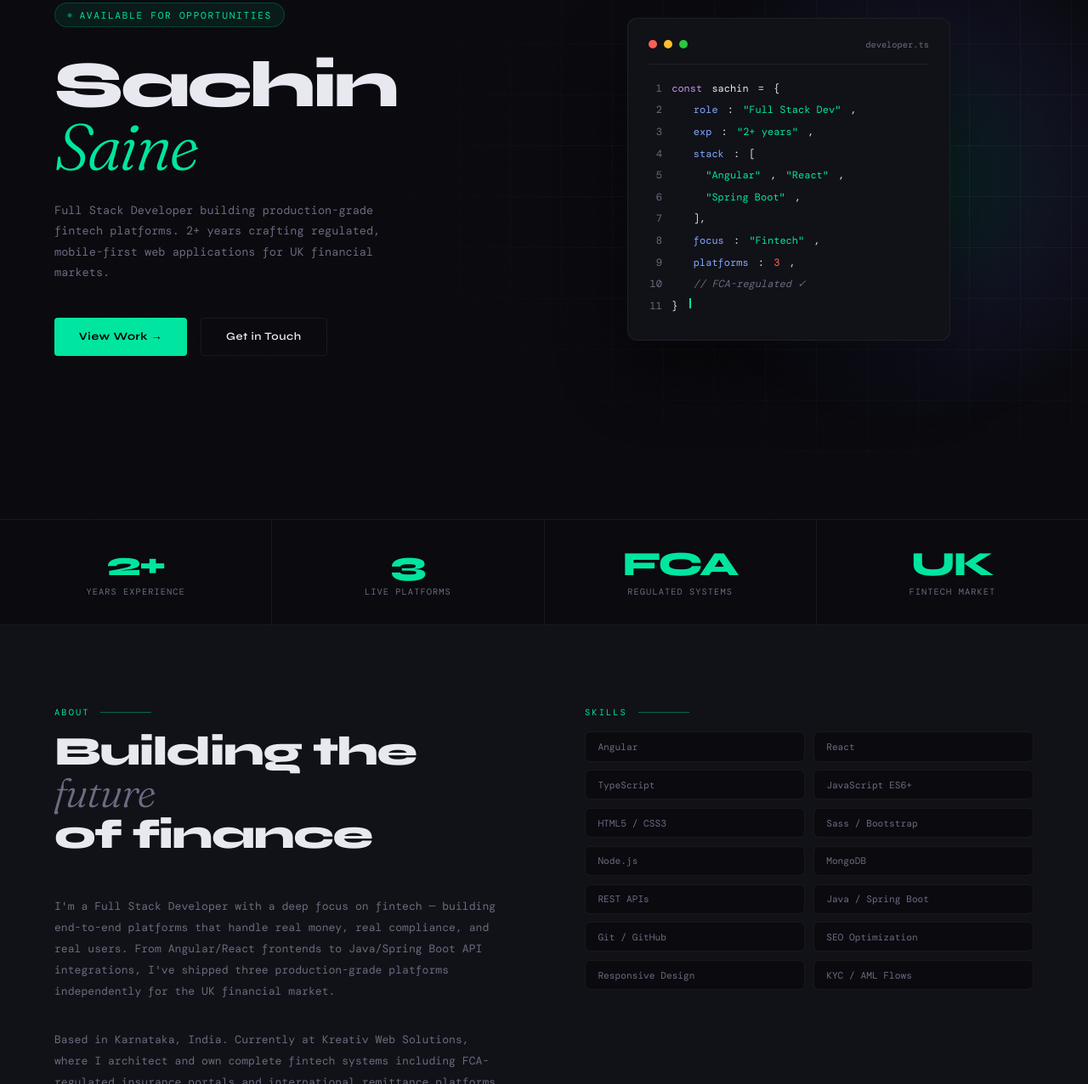
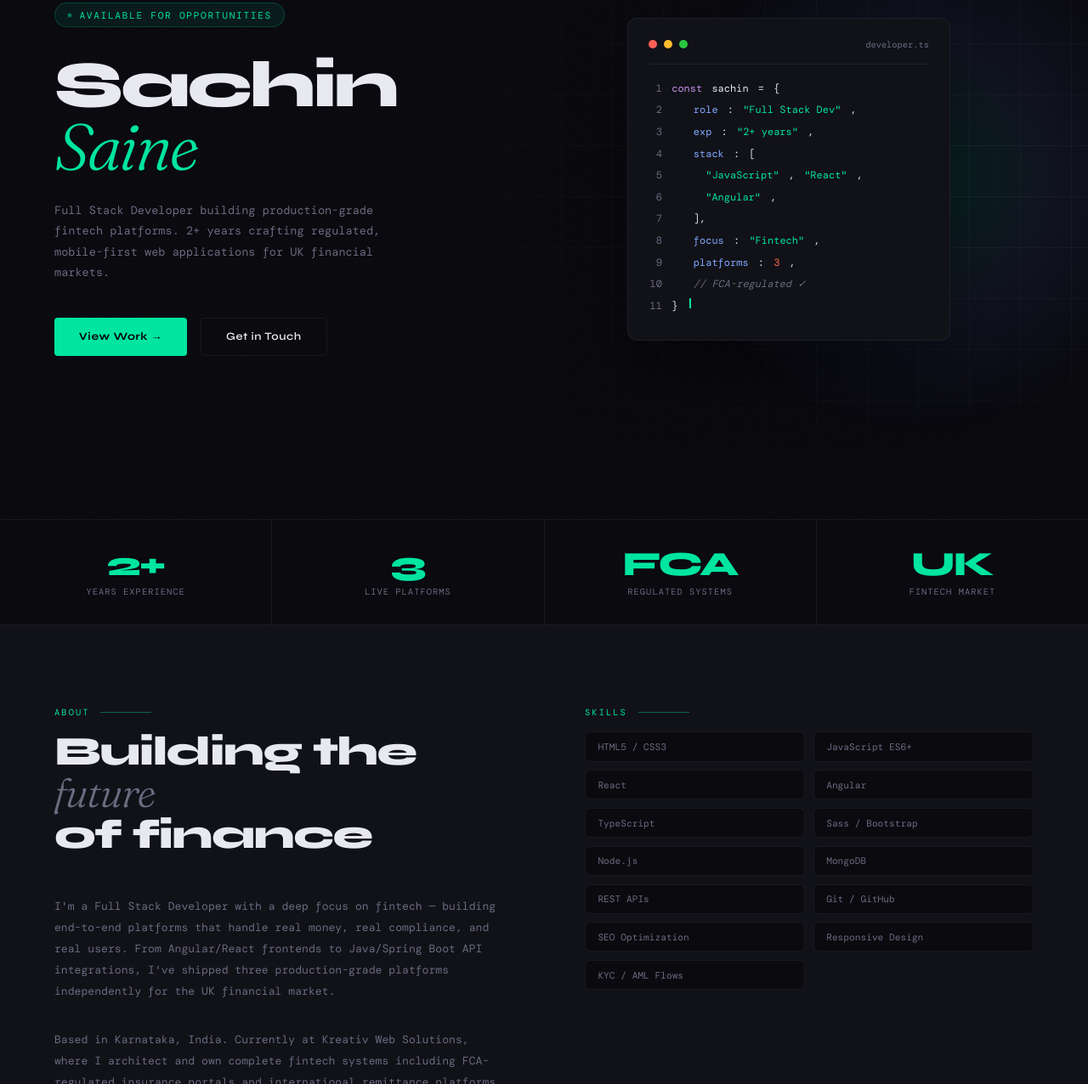
Before and after one commit to Sachinsaine/my-portfolio, a plain HTML site: page index.html in a window 1280 px wide. Shown: the part 189-1465 px from the top of the page at 85% size. Drawn offline with nearby package versions, Linux system fonts and the light colour scheme; a web font is replaced by a local one.

Commit message:
portfolio created

```diff
--- a/index.html
+++ b/index.html
@@ -60,11 +60,16 @@
                         class="op">:</span> <span class="str">"2+ years"</span><span class="op">,</span></div>
                 <div class="code-line"><span class="ln">4</span>&nbsp;&nbsp;<span class="fn">stack</span><span
                         class="op">:</span> <span class="op">[</span></div>
-                <div class="code-line"><span class="ln">5</span>&nbsp;&nbsp;&nbsp;&nbsp;<span
-                        class="str">"Angular"</span><span class="op">,</span> <span class="str">"React"</span><span
-                        class="op">,</span></div>
-                <div class="code-line"><span class="ln">6</span>&nbsp;&nbsp;&nbsp;&nbsp;<span class="str">"Spring
-                        Boot"</span><span class="op">,</span></div>
+                <div class="code-line"><span class="ln">5</span>&nbsp;&nbsp;&nbsp;&nbsp;
+                    <span class="str">"JavaScript"</span>
+                    <span class="op">,</span>
+                    <span class="str">"React"</span>
+                    <span class="op">,</span>
+
+                </div>
+                <div class="code-line"><span class="ln">6</span>&nbsp;&nbsp;&nbsp;&nbsp;
+                    <span class="str">"Angular"</span><span class="op">,</span>
+                </div>
                 <div class="code-line"><span class="ln">7</span>&nbsp;&nbsp;<span class="op">],</span></div>
                 <div class="code-line"><span class="ln">8</span>&nbsp;&nbsp;<span class="fn">focus</span><span
                         class="op">:</span> <span class="str">"Fintech"</span><span class="op">,</span></div>
@@ -116,16 +121,15 @@
         <div>
             <p class="section-label">Skills</p>
             <div class="skills-grid">
+                <div class="skill-chip">HTML5 / CSS3</div>
+                <div class="skill-chip">JavaScript ES6+</div>
+                <div class="skill-chip">React</div>
                 <div class="skill-chip">Angular</div>
-                <div class="skill-chip">React</div>
                 <div class="skill-chip">TypeScript</div>
-                <div class="skill-chip">JavaScript ES6+</div>
-                <div class="skill-chip">HTML5 / CSS3</div>
                 <div class="skill-chip">Sass / Bootstrap</div>
                 <div class="skill-chip accent2">Node.js</div>
                 <div class="skill-chip accent2">MongoDB</div>
                 <div class="skill-chip accent2">REST APIs</div>
-                <div class="skill-chip accent2">Java / Spring Boot</div>
                 <div class="skill-chip accent3">Git / GitHub</div>
                 <div class="skill-chip accent3">SEO Optimization</div>
                 <div class="skill-chip accent3">Responsive Design</div>
```
